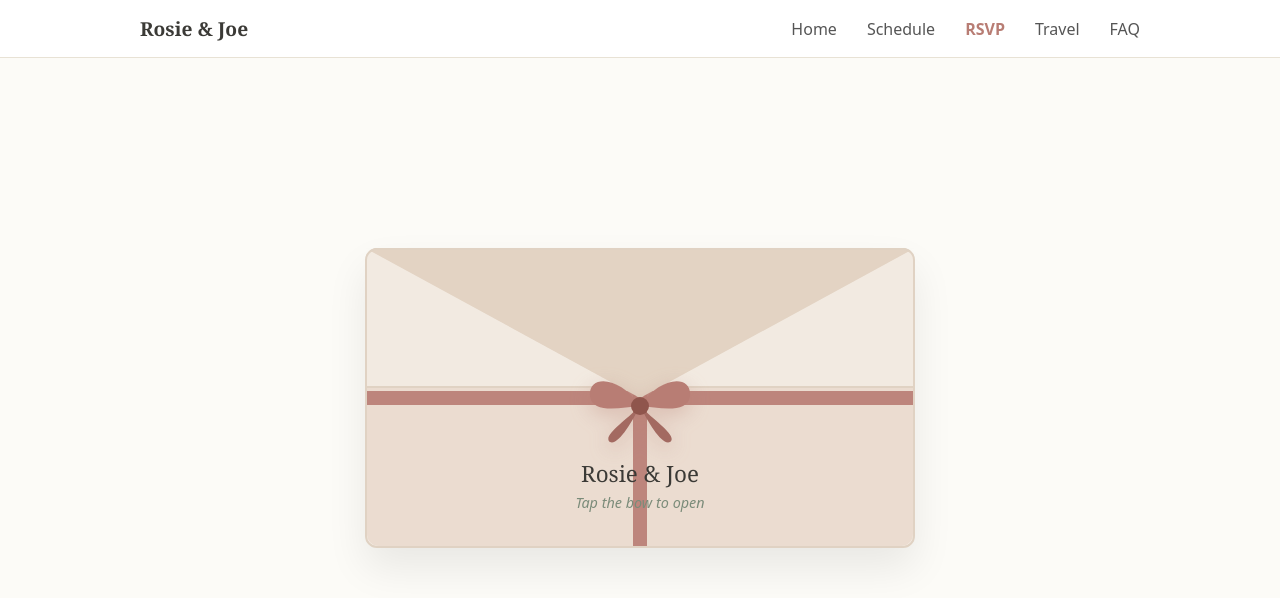
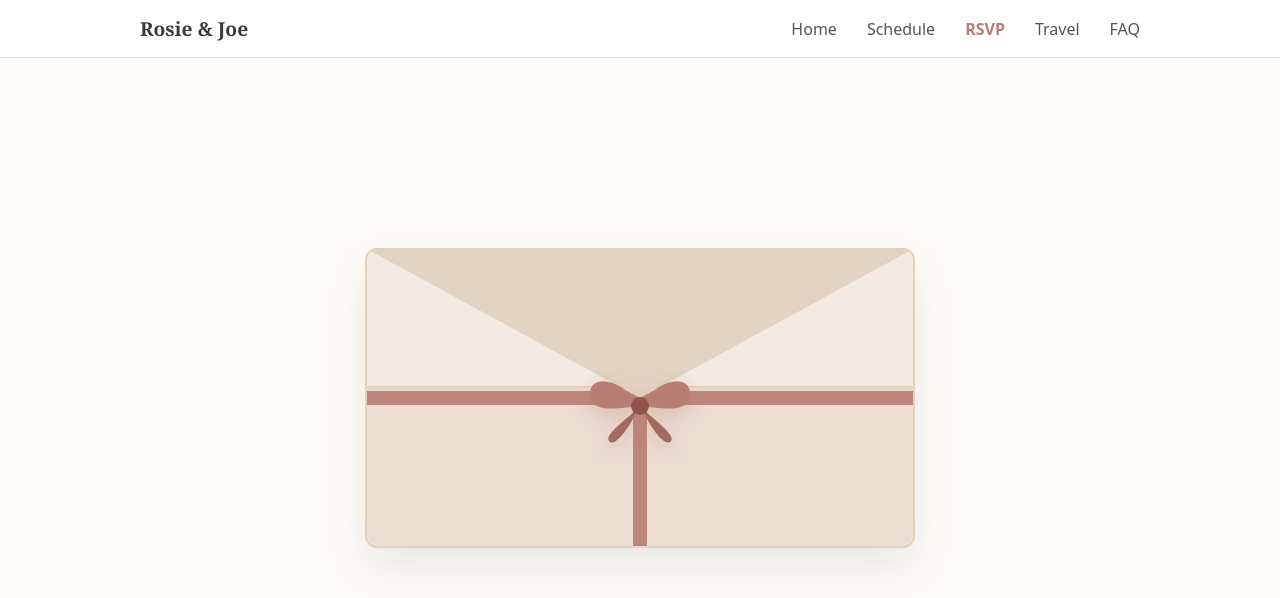
Before and after one commit to omnijom3/weddingRepo, a React (Vite) app: page / in a window 1280 px wide. Shown: the top 598 px of the page. Built offline with nearby package versions, Linux system fonts and the light colour scheme.

Commit message:
Remove caption text from envelope front
The title and hint sat over the ribbon and were hard to read.

Co-Authored-By: Claude Code <noreply@anthropic.com>

```diff
--- a/src/components/Envelope.tsx
+++ b/src/components/Envelope.tsx
@@ -39,13 +39,6 @@ export default function Envelope({ isOpen, onOpen, children }: EnvelopeProps) {
         <Bow />
       </button>
 
-      {!isOpen && (
-        <div className="envelope-caption">
-          <span className="envelope-caption-title">Rosie &amp; Joe</span>
-          <span className="envelope-caption-hint">Tap the bow to open</span>
-        </div>
-      )}
-
       {children}
     </div>
   );
--- a/src/pages/Home.css
+++ b/src/pages/Home.css
@@ -174,31 +174,6 @@
   filter: drop-shadow(0 6px 10px rgba(184, 125, 116, 0.35));
 }
 
-.envelope-caption {
-  position: absolute;
-  top: 210px;
-  left: 0;
-  width: 100%;
-  display: flex;
-  flex-direction: column;
-  align-items: center;
-  gap: 4px;
-  z-index: 4;
-  pointer-events: none;
-}
-
-.envelope-caption-title {
-  font-family: var(--font-serif);
-  font-size: 1.4rem;
-  color: var(--text-main);
-}
-
-.envelope-caption-hint {
-  font-size: 0.9rem;
-  font-style: italic;
-  color: var(--color-sage);
-}
-
 @media (prefers-reduced-motion: reduce) {
   .petal,
   .card-sliding-smooth {
```
